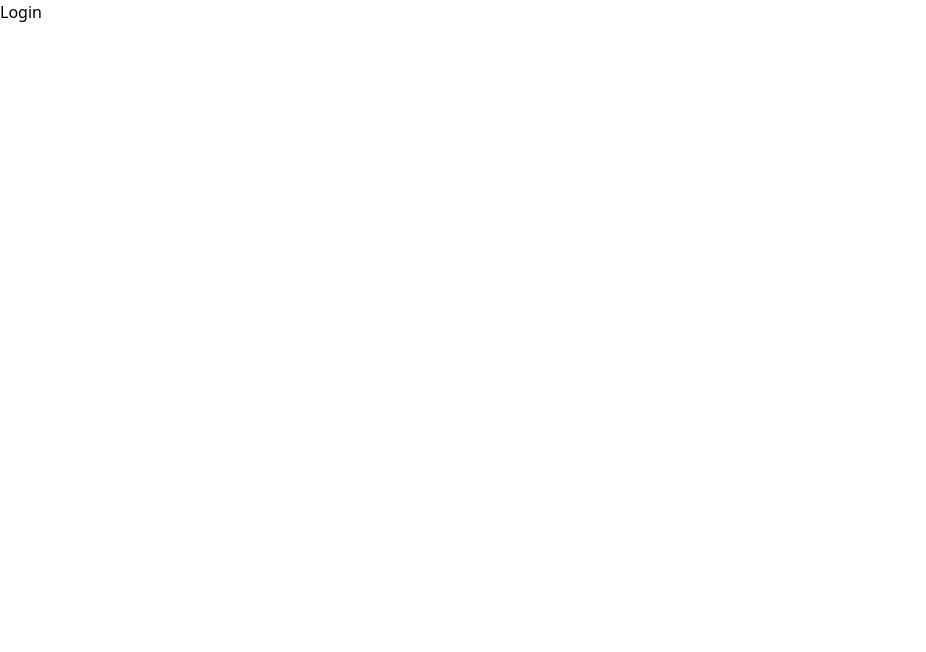
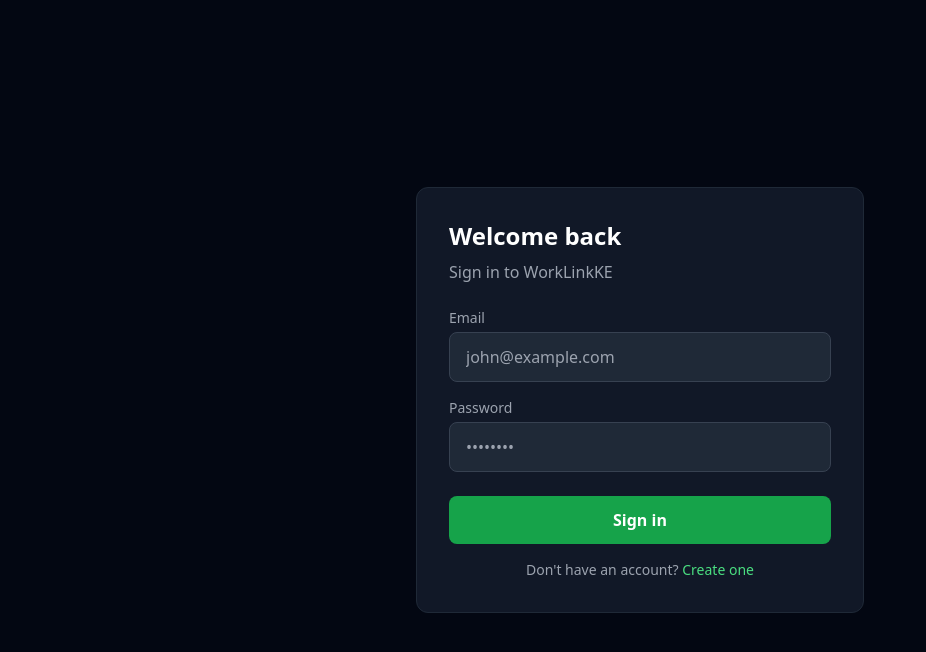
Before and after one commit to erycpc/WorkLinkKE, a React (Vite) app in the folder client/: page /login in a window 1280 px wide. Shown: the top 652 px of the page, without its empty margins (0-926 px from the left). Built offline with nearby package versions, Linux system fonts and the light colour scheme; no server answers.

Commit message:
feat: added Login page with JWT auth

```diff
--- a/client/src/App.jsx
+++ b/client/src/App.jsx
@@ -1,12 +1,12 @@
 import { BrowserRouter as Router, Routes, Route } from 'react-router-dom'
-
+import Login from './pages/Login'
 
 function App() {
   return (
     <Router>
       <Routes>
         <Route path="/" element={<div>Home</div>} />
-        <Route path="/login" element={<div>Login</div>} />
+        <Route path="/login" element={<Login />} />
         <Route path="/register" element={<div>Register</div>} />
         <Route path="/jobs" element={<div>Jobs</div>} />
         <Route path="/jobs/:id" element={<div>Job Detail</div>} />
--- /dev/null
+++ b/client/src/pages/Login.jsx
@@ -0,0 +1,72 @@
+import { useState } from 'react'
+import { useNavigate } from 'react-router-dom'
+import API from '../services/api'
+
+function Login() {
+  const [email, setEmail] = useState('')
+  const [password, setPassword] = useState('')
+  const [error, setError] = useState('')
+  const navigate = useNavigate()
+
+  const handleSubmit = async (e) => {
+    e.preventDefault()
+    try {
+      const res = await API.post('/auth/login', { email, password })
+      localStorage.setItem('token', res.data.token)
+      navigate('/dashboard')
+    } catch (err) {
+      setError(err.response?.data?.message || 'Login failed')
+    }
+  }
+
+  return (
+    <div className="min-h-screen bg-gray-950 flex items-center justify-center">
+      <div className="bg-gray-900 rounded-xl p-8 w-full max-w-md border border-gray-800">
+        <h1 className="text-2xl font-bold text-white mb-2">Welcome back</h1>
+        <p className="text-gray-400 mb-6">Sign in to WorkLinkKE</p>
+
+        {error && <p className="text-red-400 mb-4">{error}</p>}
+
+        <form onSubmit={handleSubmit}>
+          <div className="mb-4">
+            <label className="text-gray-400 text-sm mb-1 block">Email</label>
+            <input
+              type="email"
+              value={email}
+              onChange={e => setEmail(e.target.value)}
+              className="w-full bg-gray-800 text-white rounded-lg px-4 py-3 border border-gray-700 focus:outline-none focus:border-green-500"
+              placeholder="john@example.com"
+              required
+            />
+          </div>
+
+          <div className="mb-6">
+            <label className="text-gray-400 text-sm mb-1 block">Password</label>
+            <input
+              type="password"
+              value={password}
+              onChange={e => setPassword(e.target.value)}
+              className="w-full bg-gray-800 text-white rounded-lg px-4 py-3 border border-gray-700 focus:outline-none focus:border-green-500"
+              placeholder="••••••••"
+              required
+            />
+          </div>
+
+          <button
+            type="submit"
+            className="w-full bg-green-600 text-white font-bold py-3 rounded-lg hover:bg-green-700 transition"
+          >
+            Sign in
+          </button>
+        </form>
+
+        <p className="text-gray-400 text-sm mt-4 text-center">
+          Don't have an account?{' '}
+          <a href="/register" className="text-green-400 hover:underline">Create one</a>
+        </p>
+      </div>
+    </div>
+  )
+}
+
+export default Login
```
